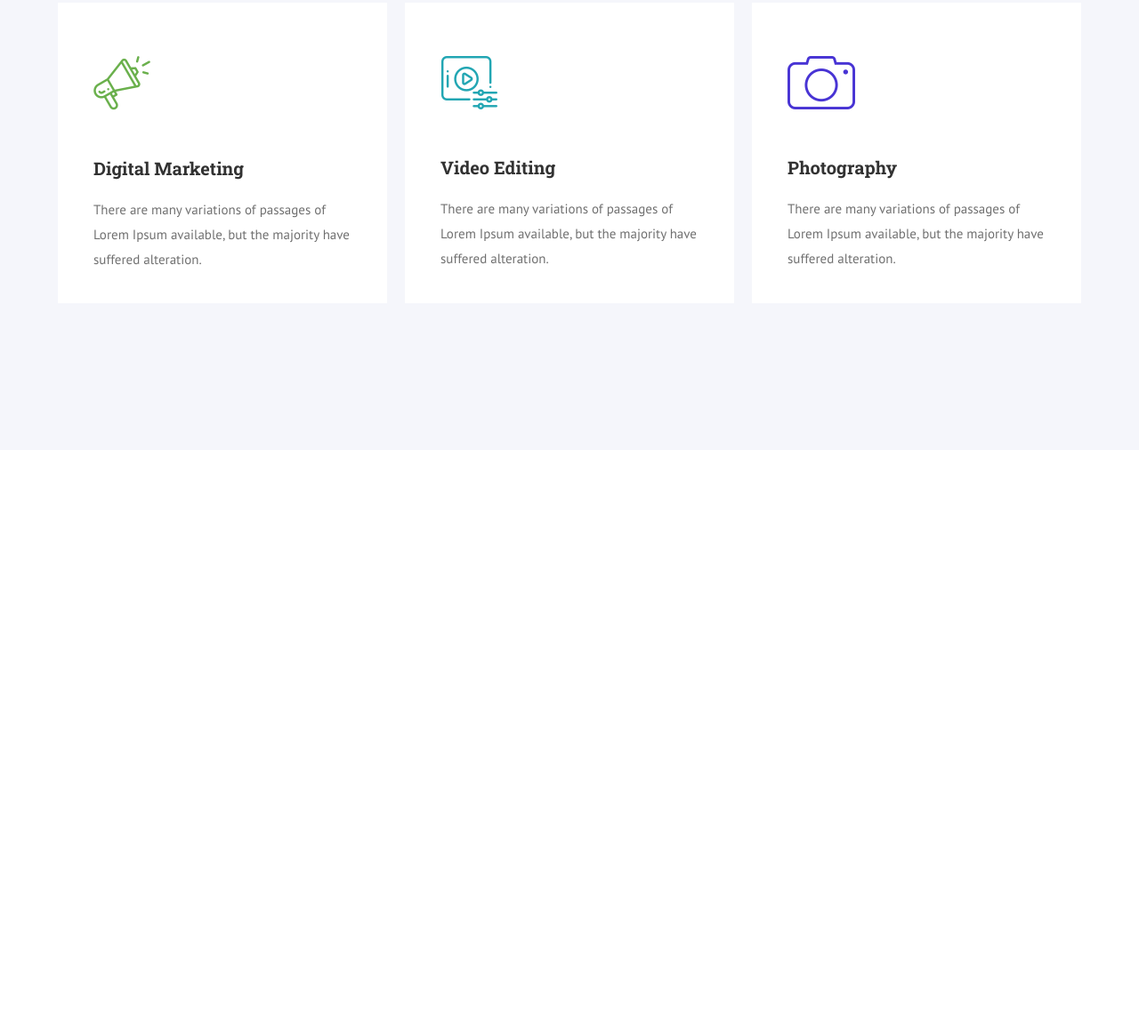
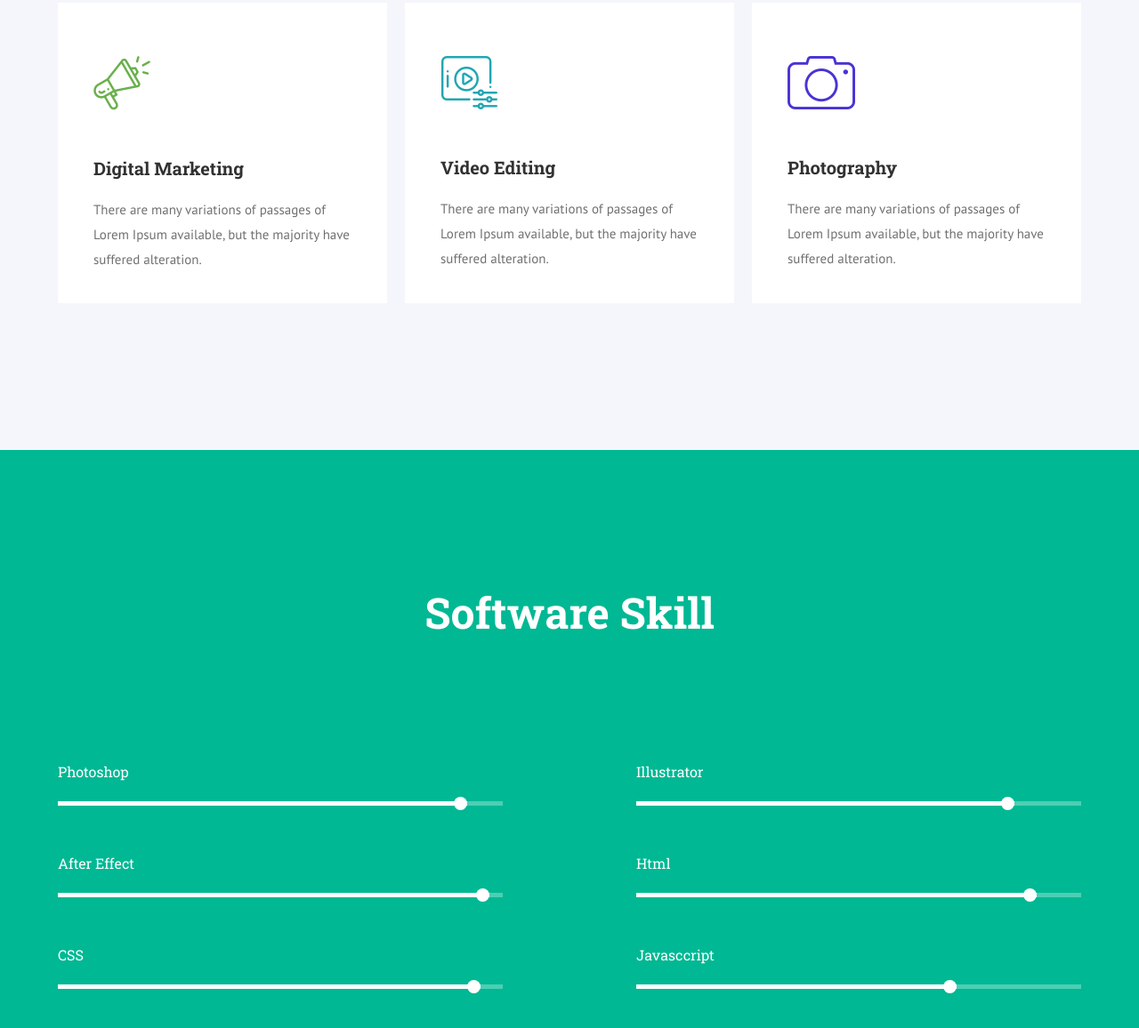
Before and after one commit to stepanfedyanov/designer-site, a website: page src/index.html in a window 1280 px wide. Shown: the part 2253-3409 px from the top of the page at 89% size. Before the commit the page ends 2759 px from the top, so only its background shows below. Drawn offline with nearby package versions, Linux system fonts and the light colour scheme; files that its build step writes are made by us from their sources.

Commit message:
add skills screen

```diff
--- a/src/index.html
+++ b/src/index.html
@@ -109,5 +109,61 @@
             </div>
         </div>
     </section>
+
+    <section class="skills">
+        <div class="container">
+
+            <div class="title">
+                <h2 class="title__text  title__text_big title__text_center title__text_light">
+                    Software Skill
+                </h2>
+            </div>
+
+            <div class="skills__wrapper">
+                <div class="skill">
+                    <label class="skill__title">Photoshop</label>
+                    <div class="skill__line">
+                        <span class="skill__line-now skill__line-now_92"></span>
+                        <span class="skill__line-all"></span>
+                    </div>
+                </div>
+                <div class="skill">
+                    <label class="skill__title">Illustrator</label>
+                    <div class="skill__line">
+                        <span class="skill__line-now skill__line-now_85"></span>
+                        <span class="skill__line-all"></span>
+                    </div>
+                </div>
+                <div class="skill">
+                    <label class="skill__title">After Effect</label>
+                    <div class="skill__line">
+                        <span class="skill__line-now skill__line-now_97"></span>
+                        <span class="skill__line-all"></span>
+                    </div>
+                </div>
+                <div class="skill">
+                    <label class="skill__title">Html</label>
+                    <div class="skill__line">
+                        <span class="skill__line-now skill__line-now_90"></span>
+                        <span class="skill__line-all"></span>
+                    </div>
+                </div>
+                <div class="skill">
+                    <label class="skill__title">CSS</label>
+                    <div class="skill__line">
+                        <span class="skill__line-now skill__line-now_95"></span>
+                        <span class="skill__line-all"></span>
+                    </div>
+                </div>
+                <div class="skill">
+                    <label class="skill__title">Javasccript</label>
+                    <div class="skill__line">
+                        <span class="skill__line-now skill__line-now_72"></span>
+                        <span class="skill__line-all"></span>
+                    </div>
+                </div>
+            </div>
+        </div>
+    </section>
 </body>
 </html>
--- /dev/null
+++ b/src/sass/blocks/_skills.scss
@@ -0,0 +1,89 @@
+.skills {
+    padding-top: 150px;
+    padding-bottom: 150px;
+    min-height: 671px;
+    background-color: #00b894;
+    &__wrapper {
+        display: flex;
+        flex-wrap: wrap;
+        margin-top: 80px;
+        justify-content: space-between;
+    }
+    .skill {
+        margin-top: 40px;
+        &__title {
+            font-family: 'Roboto Slab';
+            font-size: 16px;
+            font-weight: normal;
+            font-stretch: normal;
+            font-style: normal;
+            line-height: 3.13;
+            letter-spacing: normal;
+            text-align: right;
+            color: #ffffff;
+        }
+        &__line {
+            width: 500px;
+            position: relative;
+            span {
+                display: block;
+            }
+            &-all {
+                width: 100%;
+                height: 5px;
+                opacity: 0.3;
+                background-color: #ffffff;
+            }
+            &-now {
+                position: absolute;
+                top: 0;
+                left: 0;
+                display: block;
+                height: 5px;
+                background-color: #ffffff;
+                z-index: 999;
+                &::after {
+                    position: absolute;
+                    right: 0;
+                    top: -100%;
+                    content: '';
+                    width: 15px;
+                    height: 15px;
+                    background-color: #ffffff;
+                    border-radius: 100%;
+                    &::before {
+                        content: '100%';
+                        font-family: 'Roboto Slab';
+                        font-size: 16px;
+                        font-weight: normal;
+                        font-stretch: normal;
+                        font-style: normal;
+                        line-height: 3.13;
+                        letter-spacing: normal;
+                        text-align: center;
+                        color: #ffffff;
+                    }
+                }
+                &_92 {
+                    width: 92%;
+                }
+                &_85 {
+                    width: 85%;
+                }
+                &_97 {
+                    width: 97%;
+                }
+                &_90 {
+                    width: 90%;
+                }
+                &_95 {
+                    width: 95%;
+                }
+                &_72 {
+                    width: 72%;
+                }
+            }
+
+        }
+    }
+}
--- a/src/sass/blocks/_tittle.scss
+++ b/src/sass/blocks/_tittle.scss
@@ -30,25 +30,15 @@
         position: relative;
         display: inline-block;
         z-index: 999;
-        &::before {
-            content: '';
-            position: absolute;
-            width: 100%;
-            height: 10px;
-            opacity: 0.2;
-            bottom: 6px;
-            background-color: #00b894;
-            z-index: -2;
-        }
         &_big {
             font-size: 48px;
         }
         &_center {
             display: block;
             text-align: center;
-            &::before {
-                width: 470px;
-            }
+        }
+        &_light {
+            color: #ffffff;
         }
     }
 }
--- a/src/sass/main/_media.scss
+++ b/src/sass/main/_media.scss
@@ -12,12 +12,26 @@
             bottom: 100px;
         }
     }
+    .services__wrapper {
+        margin-top: 80px;
+        display: flex;
+        justify-content: center;
+        flex-wrap: wrap;
+    }
+    .services__item {
+        margin-left: 10px;
+        margin-right: 10px;
+    }
 }
 
 @media (max-width: 768px) {
     .about-me__circles {
         display: none;
     }
+    .skills .skill__line {
+        width: 300px;
+    }
+
 }
 
 @media (max-width: 425px) {
@@ -45,6 +59,7 @@
         height: 250px;
         width: 300px;
     }
+
 }
 
 @media (max-width: 375px ) {
--- a/src/sass/style.scss
+++ b/src/sass/style.scss
@@ -19,5 +19,6 @@
 @import 'blocks/circles';
 @import 'blocks/about-me';
 @import 'blocks/services';
+@import 'blocks/skills';
 
 @import 'main/media';
```
Also changed, not shown: dist/css/style.min.css, dist/index.html.
